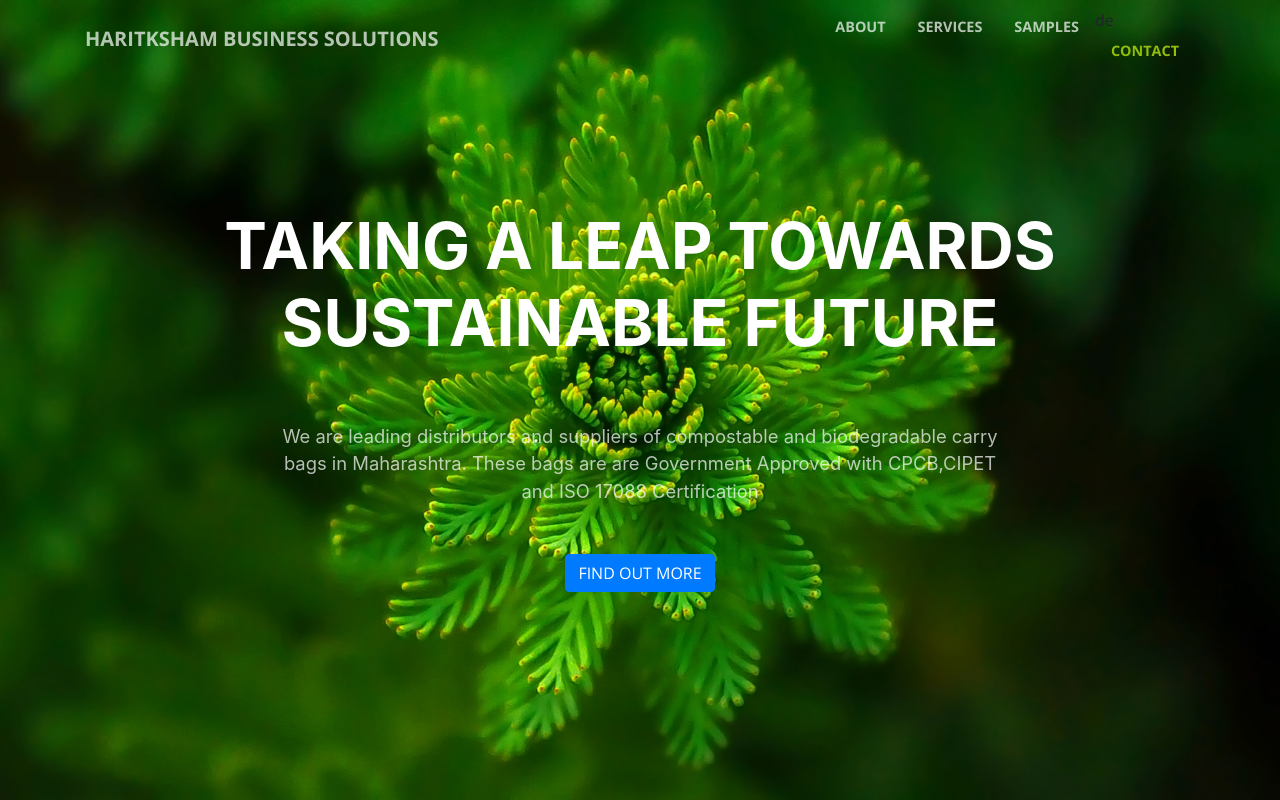
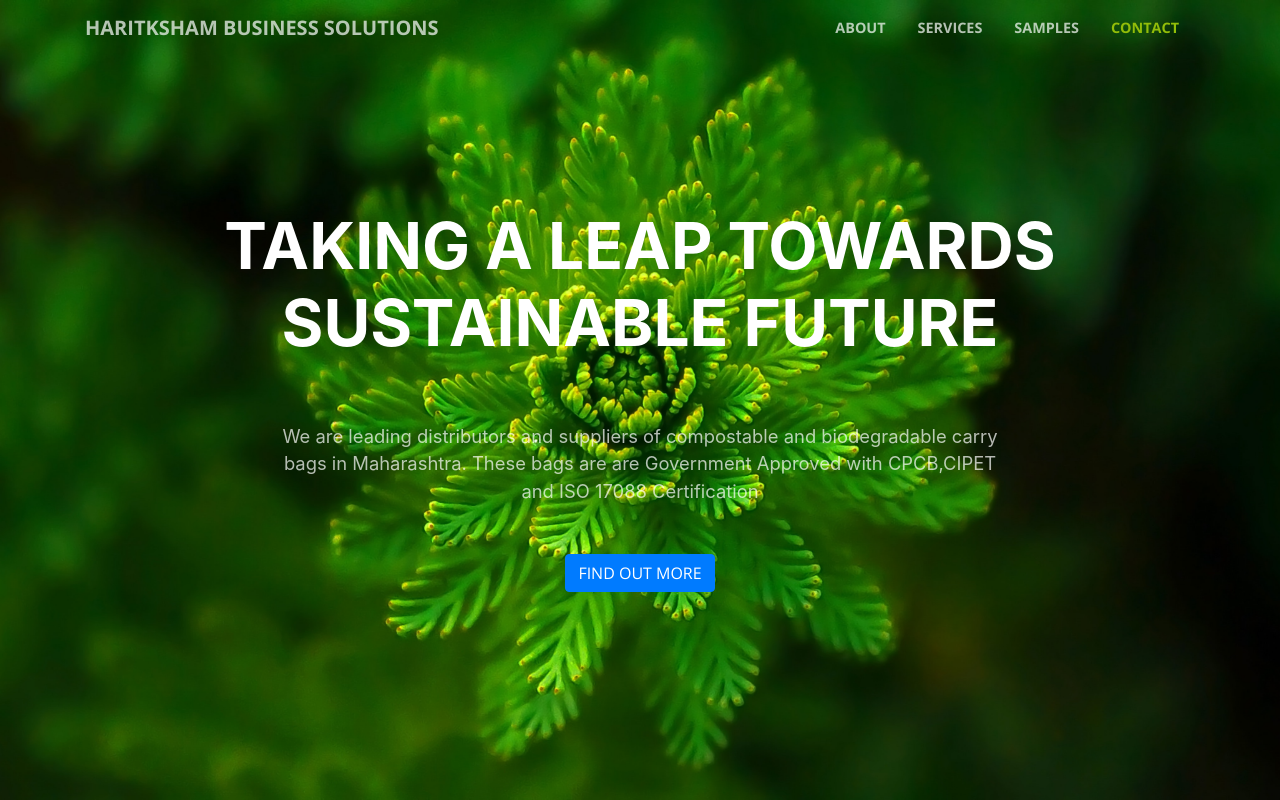
Before and after one commit to khanshahbaz786/khanshahbaz786.github.io, a website with bundled scripts: page index.html in a window 1280 px wide. Shown: the top 800 px of the page. Built offline with nearby package versions, Linux system fonts and the light colour scheme.

Commit message:
Update index.html

```diff
--- a/index.html
+++ b/index.html
@@ -46,7 +46,7 @@
             <li class="nav-item">
               <a class="nav-link js-scroll-trigger" href="#portfolio">Samples</a>
             </li>
-            <li class="nav-item">de
+            <li class="nav-item">
               <a class="nav-link js-scroll-trigger" href="#contact">Contact</a>
             </li>
           </ul>
```
